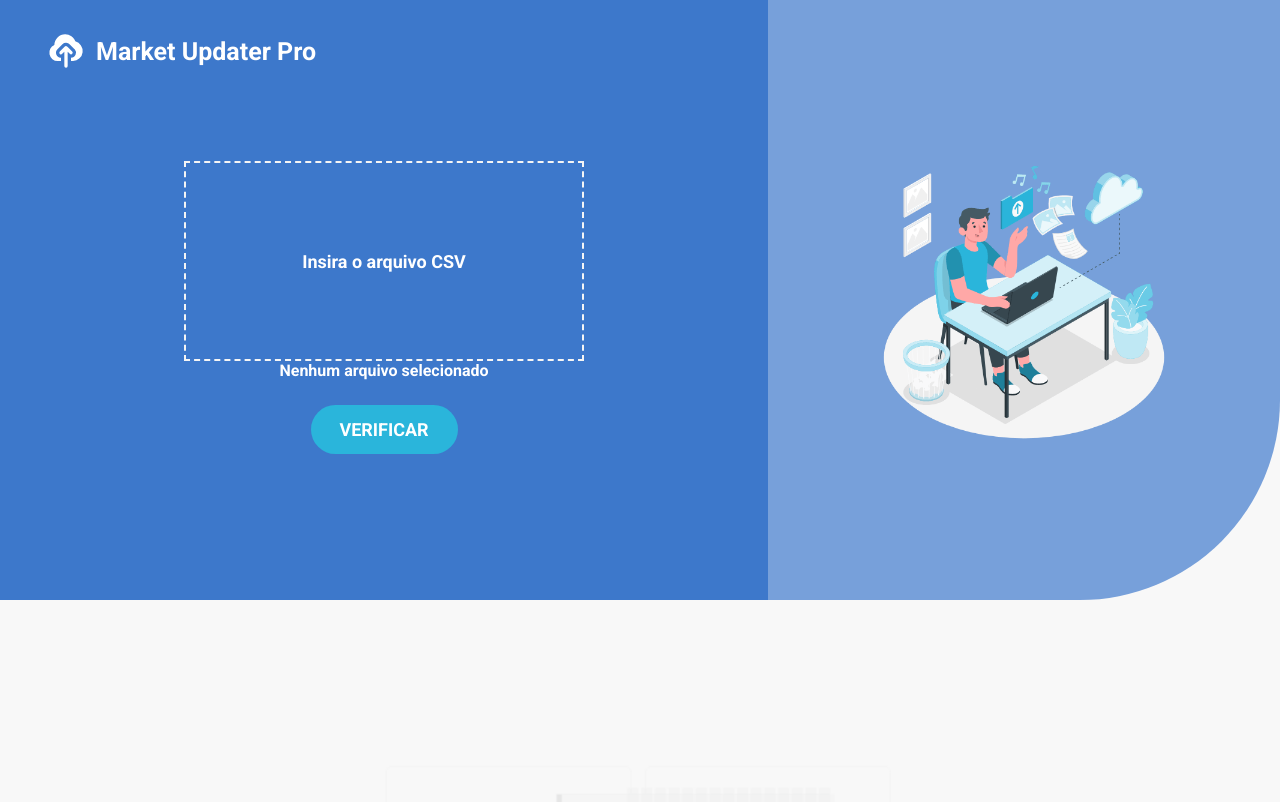
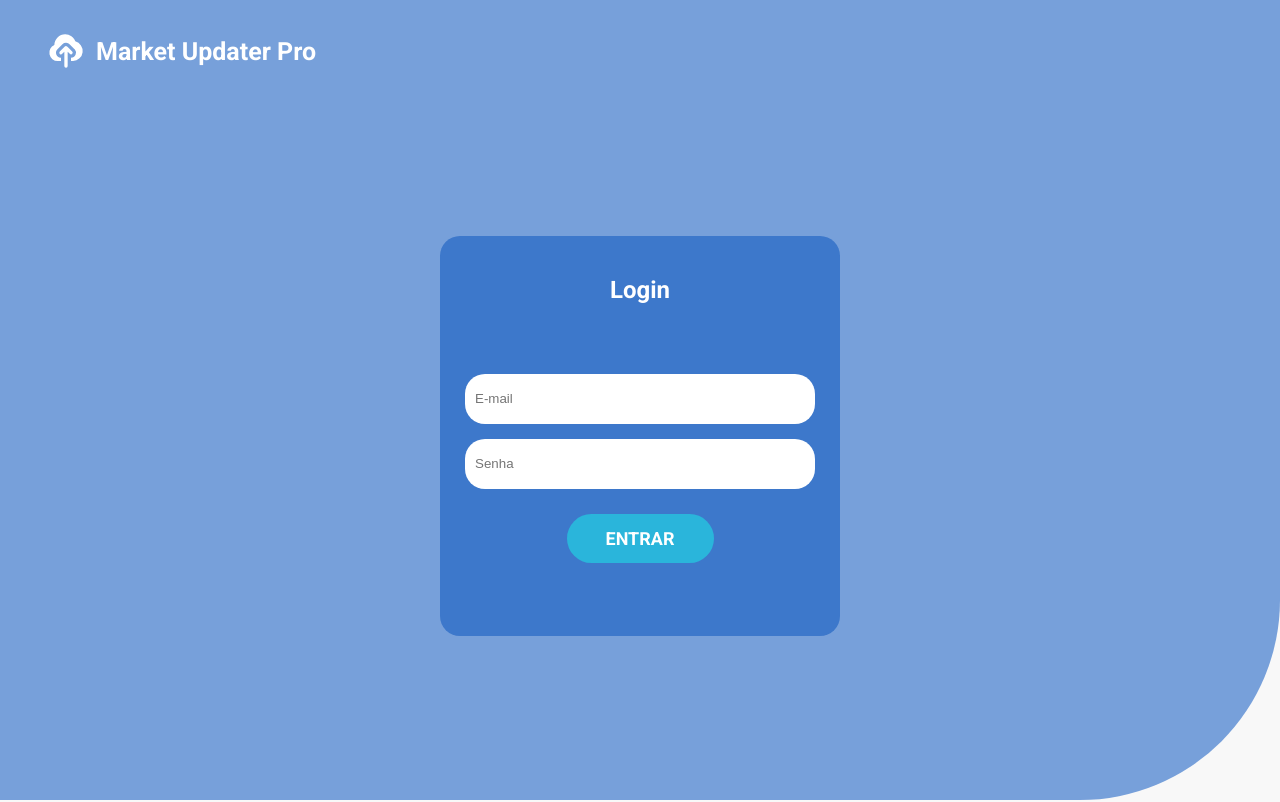
Before and after one commit to LucasOliveria/E-Commerce-Updater-Pro, a React (Vite) app: page / in a window 1280 px wide. Shown: the top 802 px of the page. Built offline with nearby package versions, Linux system fonts and the light colour scheme.

Commit message:
Adicionando interface de login

```diff
--- a/src/pages/Main/index.jsx
+++ b/src/pages/Main/index.jsx
@@ -40,7 +40,11 @@ function Main() {
 
       toast.update(id, { render: "Tudo pronto", type: "success", isLoading: false, autoClose: 3000 })
     } catch (error) {
-      toast.update(id, { render: error.response.data.mensagem, type: "info", isLoading: false, autoClose: 3000 })
+      if (error.response.data) {
+        return toast.update(id, { render: error.response.data.mensagem, type: "info", isLoading: false, autoClose: 3000 })
+      }
+
+      return toast.update(id, { render: "Erro interno do servido. Tente verificar o arquivo novamente.", type: "error", isLoading: false, autoClose: 3000 })
     }
   }
 
--- a/src/pages/Main/style.css
+++ b/src/pages/Main/style.css
@@ -17,15 +17,12 @@ main {
   background-color: #3d78cb;
 }
 
-.container-uploader h1 {
-  color: #FFFFFF;
-}
-
 .content-logo-title {
   display: flex;
   align-items: center;
   gap: 10px;
   margin: 31px 0 0 46px;
+  color: #FFFFFF;
 }
 
 .content-logo-title img {
--- /dev/null
+++ b/src/pages/SignIn/index.jsx
@@ -0,0 +1,43 @@
+import './style.css'
+import Logo from '../../assets/logo.svg'
+import { useNavigate } from "react-router-dom";
+import api from '../../services/api';
+
+function SignIn() {
+  const navigate = useNavigate()
+
+  async function handleSignIn() {
+    event.preventDefault();
+
+    try {
+      const response = await api.post("/users/login", {
+        email: "updaterpro_teste@market.com",
+        password: "teste123456"
+      })
+
+      console.log(response.data);
+      navigate("/main");
+    } catch (error) {
+      console.log(error.response.data.mensagem);
+    }
+  }
+
+  return (
+    <main className='main-sign-in'>
+      <div className='content-logo-title'>
+        <img src={Logo} alt="" />
+        <h1>Market Updater Pro</h1>
+      </div>
+      <div className="container-form-sign-in">
+        <form onSubmit={() => handleSignIn()} className='form-sign-in'>
+          <h2>Login</h2>
+          <input type="email" name="email" placeholder='E-mail' />
+          <input type="password" name="password" placeholder='Senha' />
+          <button>ENTRAR</button>
+        </form>
+      </div>
+    </main>
+  )
+}
+
+export default SignIn;
--- /dev/null
+++ b/src/pages/SignIn/style.css
@@ -0,0 +1,60 @@
+.main-sign-in {
+  background-color: #77A0DA;
+  border-bottom-right-radius: 200px;
+}
+
+.container-form-sign-in {
+  display: flex;
+  justify-content: center;
+  align-items: center;
+  height: calc(100vh - 71px);
+}
+
+.form-sign-in {
+  display: flex;
+  flex-direction: column;
+  align-items: center;
+  width: 40rem;
+  height: 40rem;
+  padding: 4rem 2.5rem;
+  border-radius: 2rem;
+  background-color: #3D78CB;
+}
+
+.form-sign-in h2 {
+  color: #ffffff;
+  margin-bottom: 7rem;
+}
+
+.form-sign-in input {
+  width: 100%;
+  height: 5rem;
+  padding: 1rem;
+  border-radius: 2rem;
+  border: none;
+}
+
+.form-sign-in input:last-of-type {
+  margin-top: 1.5rem;
+}
+
+.form-sign-in button {
+  align-self: center;
+  width: 147px;
+  height: 49px;
+  margin-top: 2.5rem;
+  border: none;
+  border-radius: 6rem;
+  color: #FFFFFF;
+  font-size: 1.8rem;
+  background-color: #2AB5DB;
+  cursor: pointer;
+  transition: all 0.3s;
+}
+
+.form-sign-in button:hover {
+  background-color: #FFFFFF;
+  border: 2px solid #2AB5DB;
+  color: #2AB5DB;
+  transform: scale(1.03);
+}
--- a/src/routes.jsx
+++ b/src/routes.jsx
@@ -1,10 +1,12 @@
 import { Route, Routes } from "react-router-dom";
 import Main from "./pages/Main";
+import SignIn from "./pages/SignIn";
 
 function MainRoutes() {
   return (
     <Routes>
-      <Route path="/" element={<Main />} />
+      <Route path="/" element={<SignIn />} />
+      <Route path="/main" element={<Main />} />
     </Routes>
   )
 }
```
